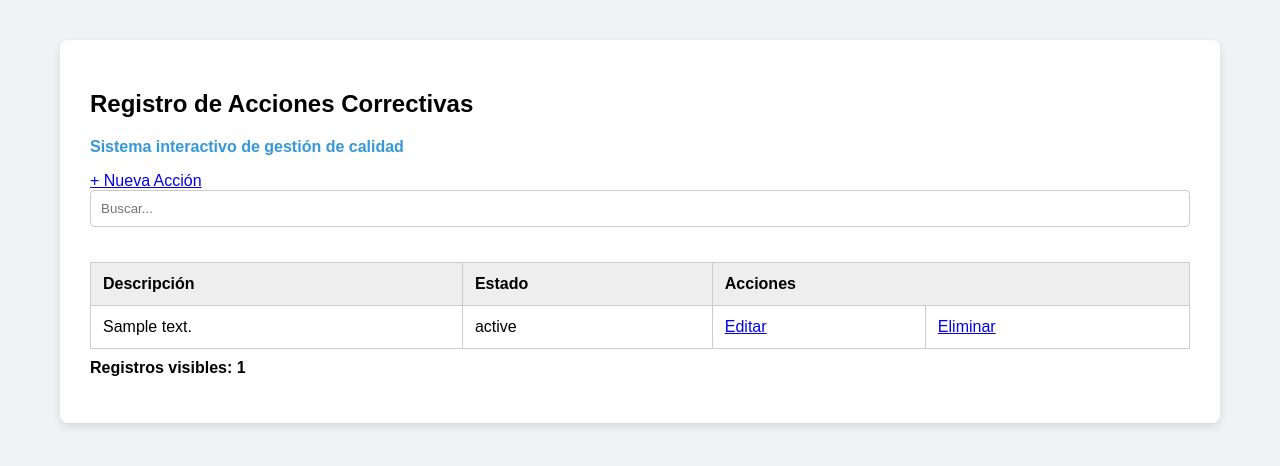
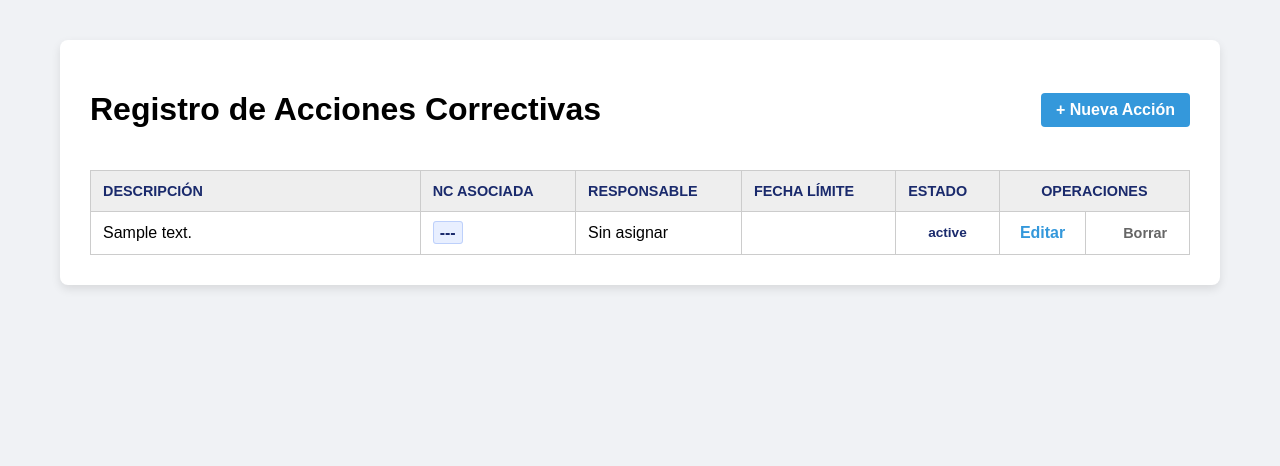
Before and after one commit to josuresano/IW-Grupo2-Reto5, a Django app: page /acciones/ in a window 1280 px wide. Shown: the part 48-514 px from the top of the page. Run offline with Django 5.2, Linux system fonts and the light colour scheme; tables that the repository leaves empty hold one stand-in row (values such as "Sample post").

Commit message:
Corrección CSS y Campos extra lista_acciones HTML

```diff
--- a/static/CSS/estilos.css
+++ b/static/CSS/estilos.css
@@ -252,12 +224,35 @@ textarea:focus {
     margin-top: 20px;
     padding: 10px;
     background-color: #f8fafc;
-    border-radius: 8px;
+    border: 1px solid #eee;
+    border-radius: 4px;
+}
+/**/
+table th {
+    background-color: #eeeeee;
+    color: var(--azul-deusto);
+    font-size: 0.9em;
+    text-transform: uppercase;
 }
 
-.tarjeta-resumen {
-    display: flex;
-    flex-direction: column;
-    justify-content: space-between;
-    min-height: 420px;
+table td {
+    vertical-align: middle;
 }
+
+table td strong {
+    color: var(--azul-deusto);
+    background-color: #e8efff;
+    padding: 2px 6px;
+    border-radius: 3px;
+    border: 1px solid #bdd0fb;
+}
+
+table td:nth-child(1) {
+    width: 30%;
+}
+
+table td:nth-child(4),
+table td:nth-child(5) {
+    text-align: center;
+    font-size: 0.85em;
+}
--- a/templates/HTML/lista_acciones.html
+++ b/templates/HTML/lista_acciones.html
@@ -1,74 +1,64 @@
 {% load static %}
 <!DOCTYPE html>
 <html lang="es">
-
 <head>
     <meta charset="UTF-8">
     <meta name="viewport" content="width=device-width, initial-scale=1.0">
     <title>Deusto QA - Acciones Correctivas</title>
     <link rel="stylesheet" href="{% static 'CSS/estilos.css' %}">
 </head>
-
 <body>
 
-    <header>
-        <nav class="navbar">
+    <nav>
         <a href="{% url 'inicio' %}">Inicio</a>
         <a href="{% url 'lista_nc' %}">No Conformidades</a>
         <a href="{% url 'lista_acciones' %}" class="active">Acciones Correctivas</a>
         <a href="{% url 'lista_responsables' %}">Responsables</a>
     </nav>
-    </header>
 
-    <main class="main-wrapper">
-        <section class="header-section">
+    <div class="main-wrapper">
+        <div style="display: flex; justify-content: space-between; align-items: center;">
             <h1>Registro de Acciones Correctivas</h1>
-            <a href="{% url 'alta_accion' %}" class="btn-primary">+ Nueva Acción</a>
-        </section>
+            <a href="{% url 'alta_accion' %}" class="btn-borrar-confirm" style="background-color: var(--azul-claro); text-decoration: none; padding: 8px 15px;">+ Nueva Acción</a>
+        </div>
 
-        <section class="table-section">
         <table>
             <thead>
                 <tr>
                     <th>Descripción</th>
+                    <th>NC Asociada</th>
+                    <th>Responsable</th>
+                    <th>Fecha Límite</th>
                     <th>Estado</th>
-                        <th colspan="2">Acciones</th>
+                    <th colspan="2" style="text-align: center;">Operaciones</th>
                 </tr>
             </thead>
             <tbody>
                 {% for a in acciones %}
                 <tr>
                     <td>{{ a.descripcion }}</td>
+                    <td><strong>{{ a.nc.codigo|default:"---" }}</strong></td>
+                    <td>{{ a.responsable.nombre|default:"Sin asignar" }}</td>
+                    <td>{{ a.fecha_limite|date:"d/m/Y" }}</td>
                     <td>
-                            <span class="estado estado-{{ a.estado|lower }}">
-                                {{ a.estado }}
-                            </span>
+                        <span style="color: var(--azul-deusto); font-weight: bold;">{{ a.estado }}</span>
                     </td>
-                        <td>
-                            <a href="{% url 'editar_accion' a.id %}" class="btn-edit">
-                                Editar
-                            </a>
+                    <td style="text-align: center;">
+                        <a href="{% url 'editar_accion' a.id %}" class="btn-ficha">Editar</a>
                     </td>
-                        <td>
-                            <a href="{% url 'borrar_accion' a.id %}" class="btn-delete"
-                               onclick="return confirm('¿Seguro que quieres eliminar esta acción?');">
-                                Eliminar
-                            </a>
+                    <td style="text-align: center;">
+                        <a href="{% url 'borrar_accion' a.id %}" class="btn-cancelar"
+                           onclick="return confirm('¿Eliminar esta acción?');">Borrar</a>
                     </td>
                 </tr>
                 {% empty %}
                 <tr>
-                        <td colspan="4" class="empty">
-                            No hay acciones registradas
-                        </td>
+                    <td colspan="7" style="text-align: center; padding: 20px;">No hay acciones registradas</td>
                 </tr>
                 {% endfor %}
             </tbody>
         </table>
-        </section>
-    </main>
-
-    <script src="{% static 'JS/scripts.js' %}"></script>
+    </div>
 
 </body>
 </html>
```
Also changed, not shown: other parts of static/CSS/estilos.css (+21 -49 lines). Lines whose indentation alone changed are shown as unchanged.
